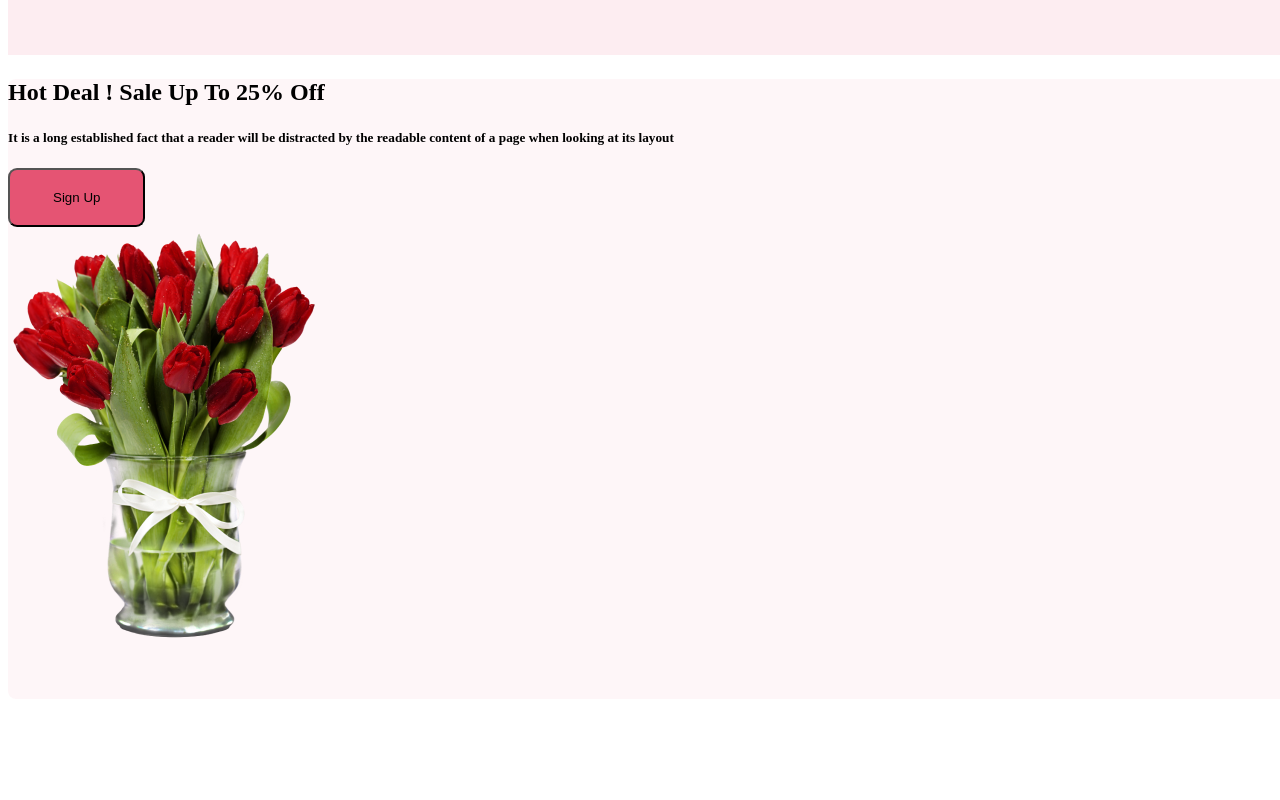
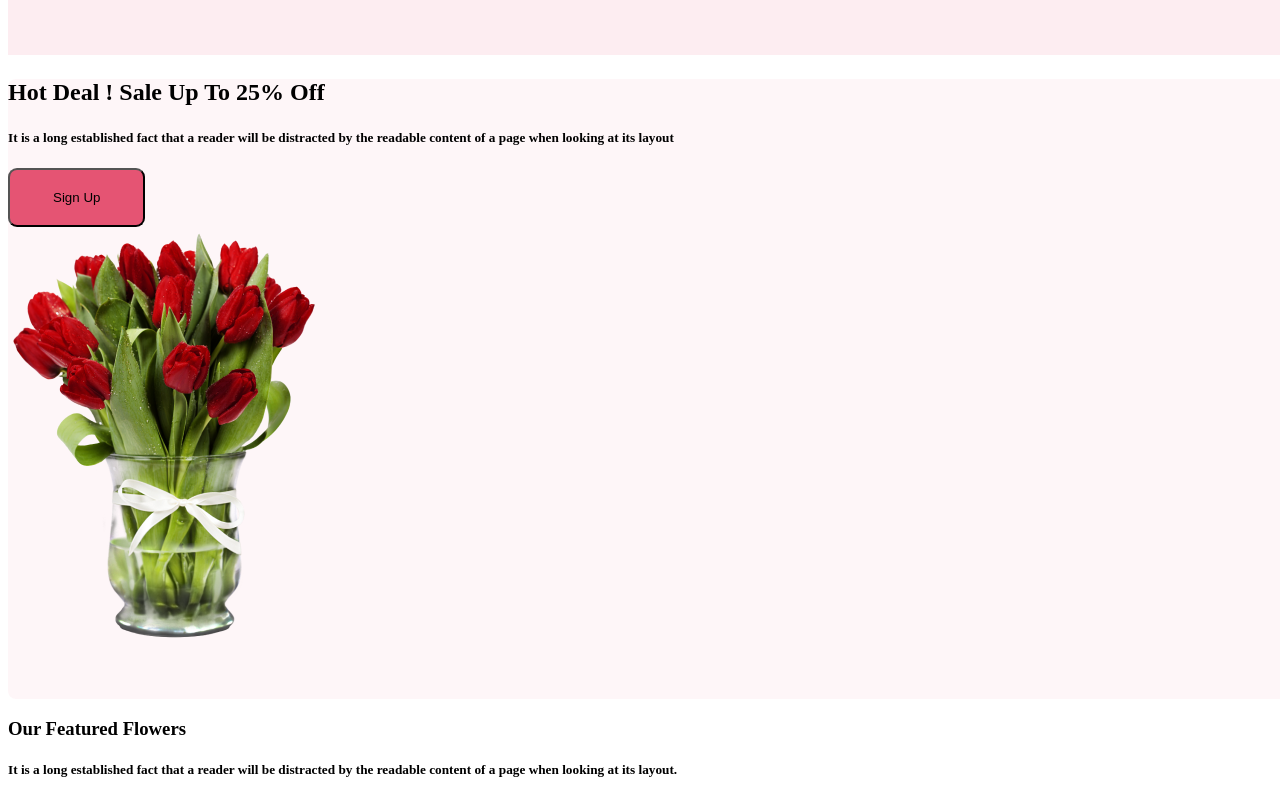
Before and after one commit to Moinul6039/assignment, a plain HTML site: page index.html in a window 1280 px wide. Shown: the part 819-1619 px from the top of the page. Before the commit the page ends 1526 px from the top, so only its background shows below. Drawn offline with Linux system fonts and the light colour scheme.

Commit message:
My Assignment

```diff
--- a/index.html
+++ b/index.html
@@ -11,14 +11,20 @@
         <div class="text-style">
         <h1>
             <p>
-            Let's make beautiful flowers a part of your life.
+            Let's make beautiful flowers a
+             part of your life.
            </p>
         </h1>
         <h4>
             <p id="description-2">
-                It is a long established fact that a reader will be distracted by the
-                readable content of a page when looking at its layout. The point of
-                using Lorem Ipsum is that it has a more-or-less normal distribution
+                It is a long established fact
+                 that a reader will be
+                  distracted by the
+                readable content of a page
+                 when looking at its layout.
+                  The point of
+                using Lorem Ipsum is that it
+                 has a more-or-less normal distribution
                 of letters
             </p>
         </h4>
@@ -52,6 +58,17 @@
         <img src="Flower Asset/pngwing 8.png" alt="">
     </div>
     </section>
+    <section class="section-2">
+        <h3>
+            <p>Our Featured Flowers</p>
+        </h3>
+        <h5>
+            <p>
+                It is a long established fact that a reader will be distracted by the
+                readable content of a page when looking at its layout.
+            </p>
+        </h5>
+    </section>
 
 
 </body>
```
